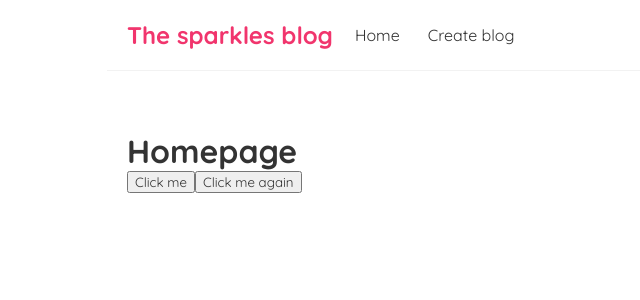
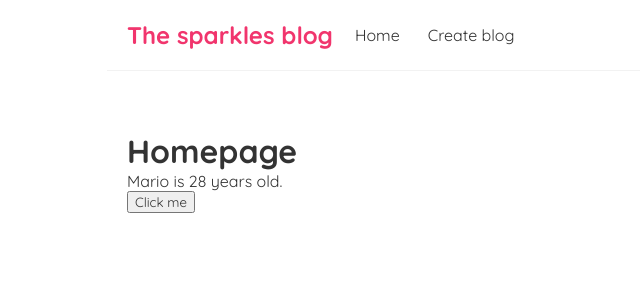
Before and after one commit to sparkle666/bloggy-react, a React (Create React App) app: page / in a window 1280 px wide. Shown: the top 300 px of the page, without its empty margins (213-853 px from the left). Built offline with nearby package versions, Linux system fonts and the light colour scheme; the HTML template or start-up script is replaced by a standard one.

Commit message:
added a useState hook for reactive data

```diff
--- a/src/Home.js
+++ b/src/Home.js
@@ -1,17 +1,18 @@
-const handleClick = (e) => {
-    console.log('Hello ninjas', e.clientX)
-}
-
-const handleClickAgain = (name) => {
-    console.log("Hello, ", name)
-}
+import { useState } from 'react'
 
 const Home = () => {
+    const [name, setName] = useState('Mario')
+    const [age, setAge] = useState(28)
+
+    const handleClick = () => {
+        setName('Luigi')
+        setAge(30)
+    }
     return(
         <div className="home">
             <h1>Homepage</h1>
+            <p>{name} is {age} years old. </p>
             <button onClick = {handleClick}>Click me</button>
-            <button onClick={() => handleClickAgain('Sparkles')}>Click me again</button>
         </div>
     )
 }
```
